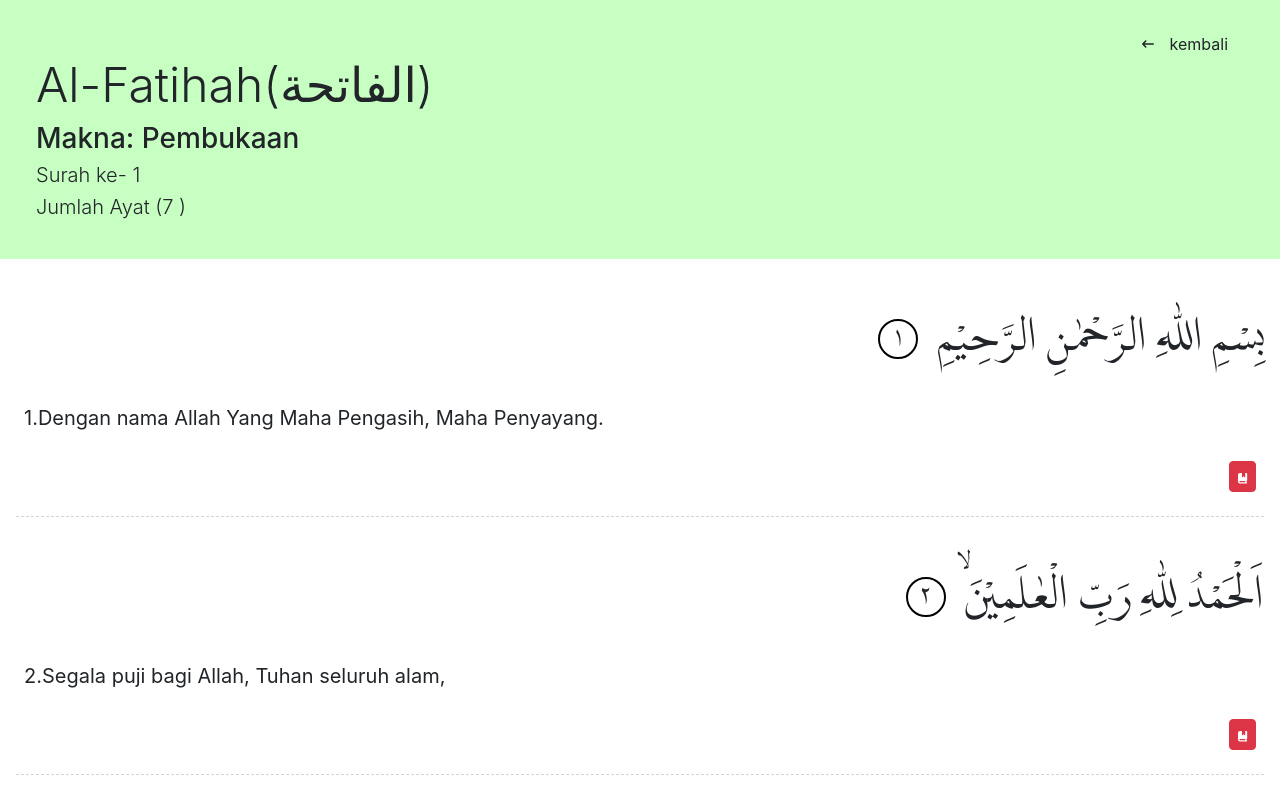
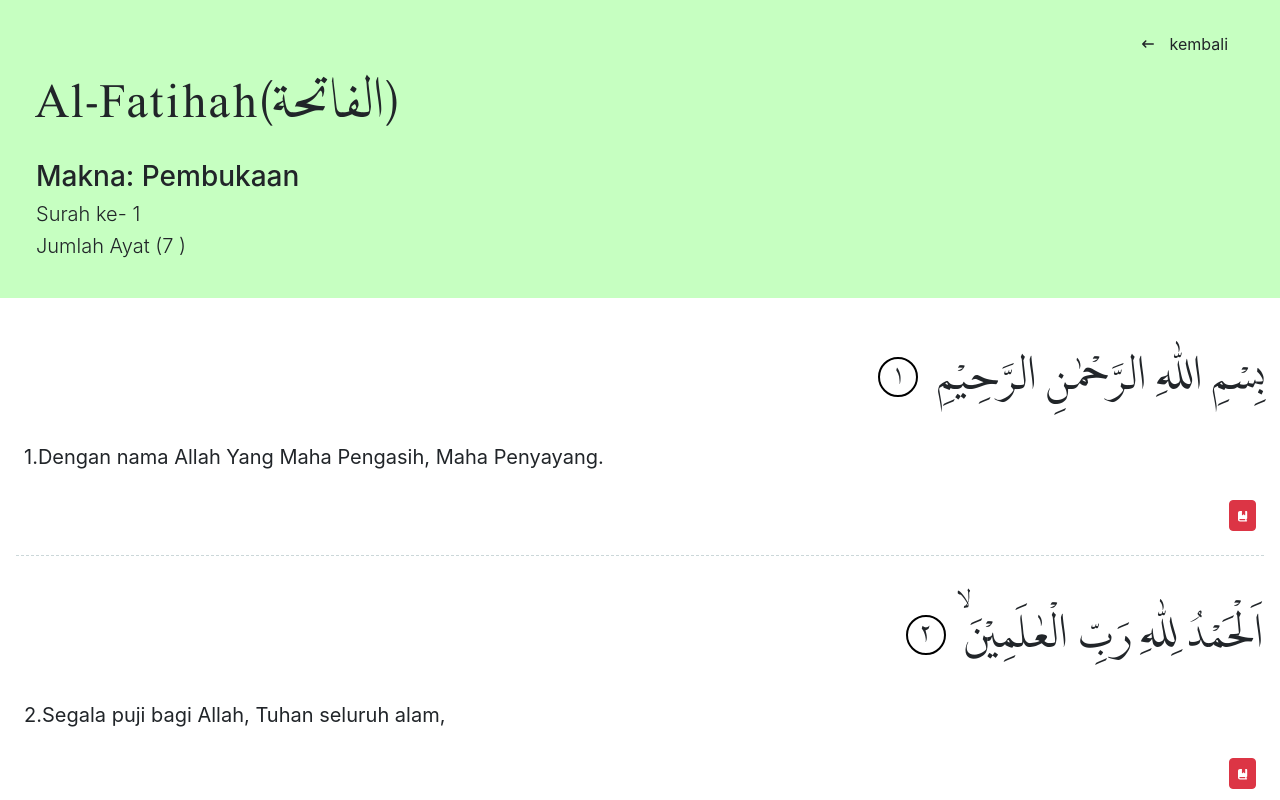
Before and after one commit to ranggaaprilio/quran-app, a Next.js app: page /surah/1 in a window 1280 px wide. Shown: the top 800 px of the page. Built offline with nearby package versions, Linux system fonts and the light colour scheme; no server answers; a web font is replaced by a local one.

Commit message:
fontArab Default

```diff
--- a/pages/index.jsx
+++ b/pages/index.jsx
@@ -182,8 +182,8 @@ const parseToObject=(tanggal,waktu)=>{
              <div className="card" style={{backgroundColor:"#fffbdf",minWidth:"300px"}} >
                <div className="card-body" >
                  <div style={{display:'flex',justifyContent:'space-between'}}>
-                 <p  className="card-title" style={{fontFamily:'Amiri'}} >{v.number+'. '}</p>
-                 <h4 dir="rtl" lang="ar"className="card-title" style={{fontFamily:'Amiri'}} >
+                 <p  className="card-title" style={{fontFamily:'fontArab'}} >{v.number+'. '}</p>
+                 <h4 dir="rtl" lang="ar"className="card-title" style={{fontFamily:'fontArab'}} >
                  <Link href={`/surah/${v.number}`} className={styles.whenhover}>{v.name}</Link></h4>
                  </div>
 
--- a/pages/surah/[id].jsx
+++ b/pages/surah/[id].jsx
@@ -131,7 +131,7 @@ return(
         </div>
         <div>
           {loading?<MyLoader/>:(<><div>
-            <h1 className="display-5 fw-medium text-green-900 ">{Ayat?.name_latin}({Ayat?.name})</h1>
+            <h1 className="display-5 fw-medium text-green-900 arab ">{Ayat?.name_latin}({Ayat?.name})</h1>
             <h5 className="fs-3 fw-medium text-green-900 ">Makna: {Ayat?.translations?.id.name}</h5>
           </div><div>
               <h6 className="fs-5 fw-light text-green-900 ">Surah ke- {Ayat?.number}</h6>
```
